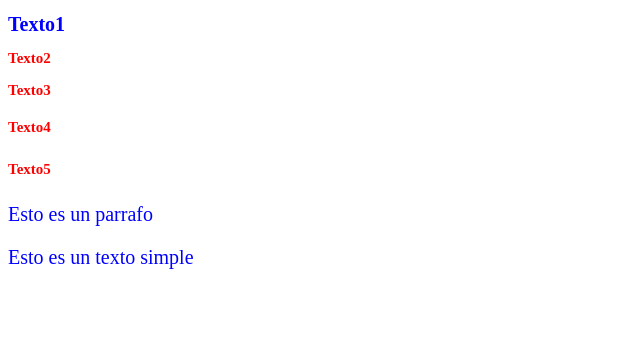
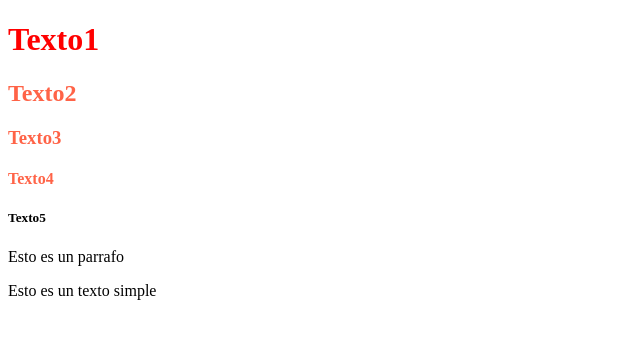
Before and after one commit to sakul972/11-04-2.github.io, a plain HTML site: page index.html in a window 1280 px wide. Shown: the whole page, without its empty margins (0-640 px from the left). Drawn offline with Linux system fonts and the light colour scheme.

Commit message:
Add files via upload
Signed-off-by: sakul072.github.io <lukruiz35@gmail.com>

```diff
--- a/index.html
+++ b/index.html
@@ -5,13 +5,17 @@
     <meta name="viewport" content="width=device-width, initial-scale=1.0">
     <title>Document</title>
     <style>
-h1,p,span{
-    color: blue;
-    font-size: 20px;}
-    h2,h3,h4,h5{
-        color: red;
-        font-size: 15px
-    }
+h1{
+    color: red;
+
+}
+h2{ color: rgb(255, 99, 71);
+
+}
+h3{ color: hsl(9, 100%, 64%)
+    ;}
+h4{ color: #ff6347;}
+
 
     </style>
 </head>
```
